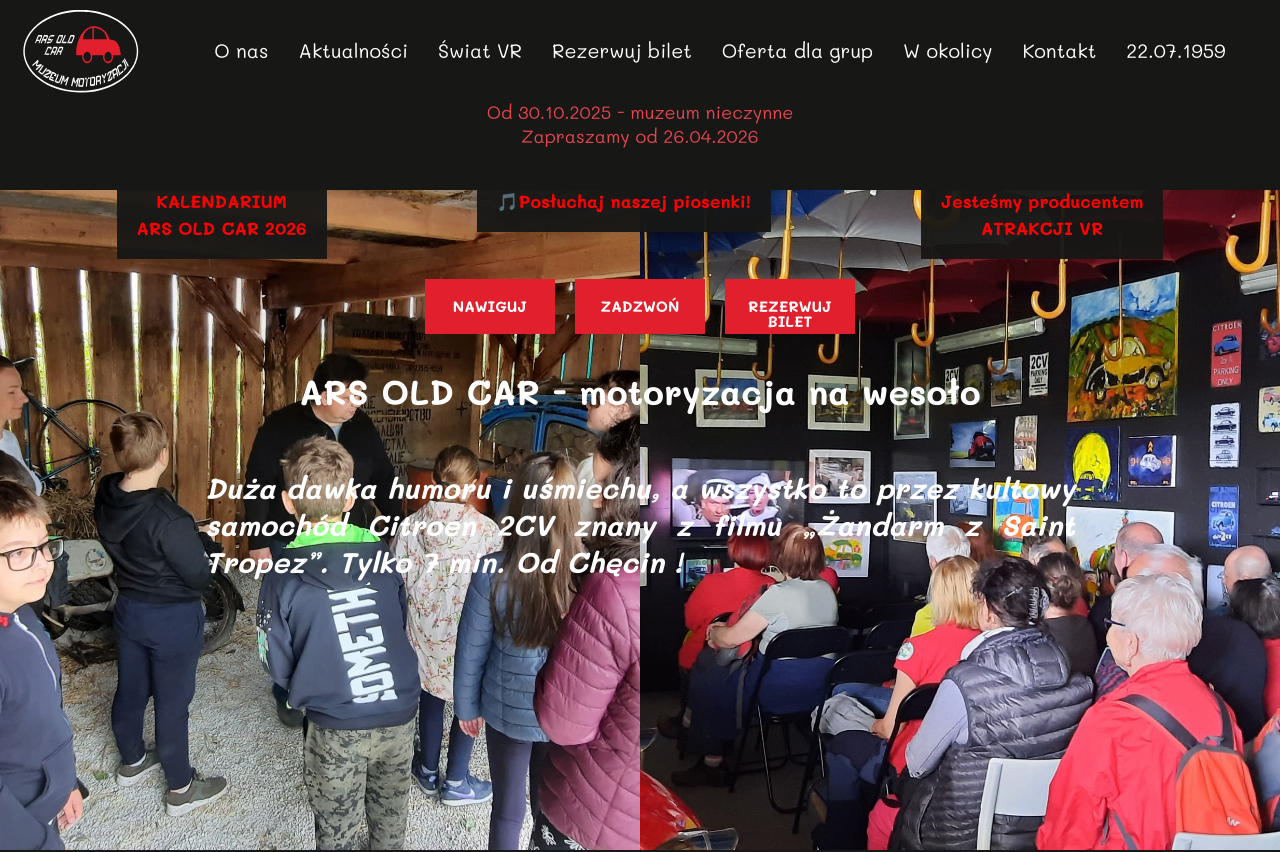
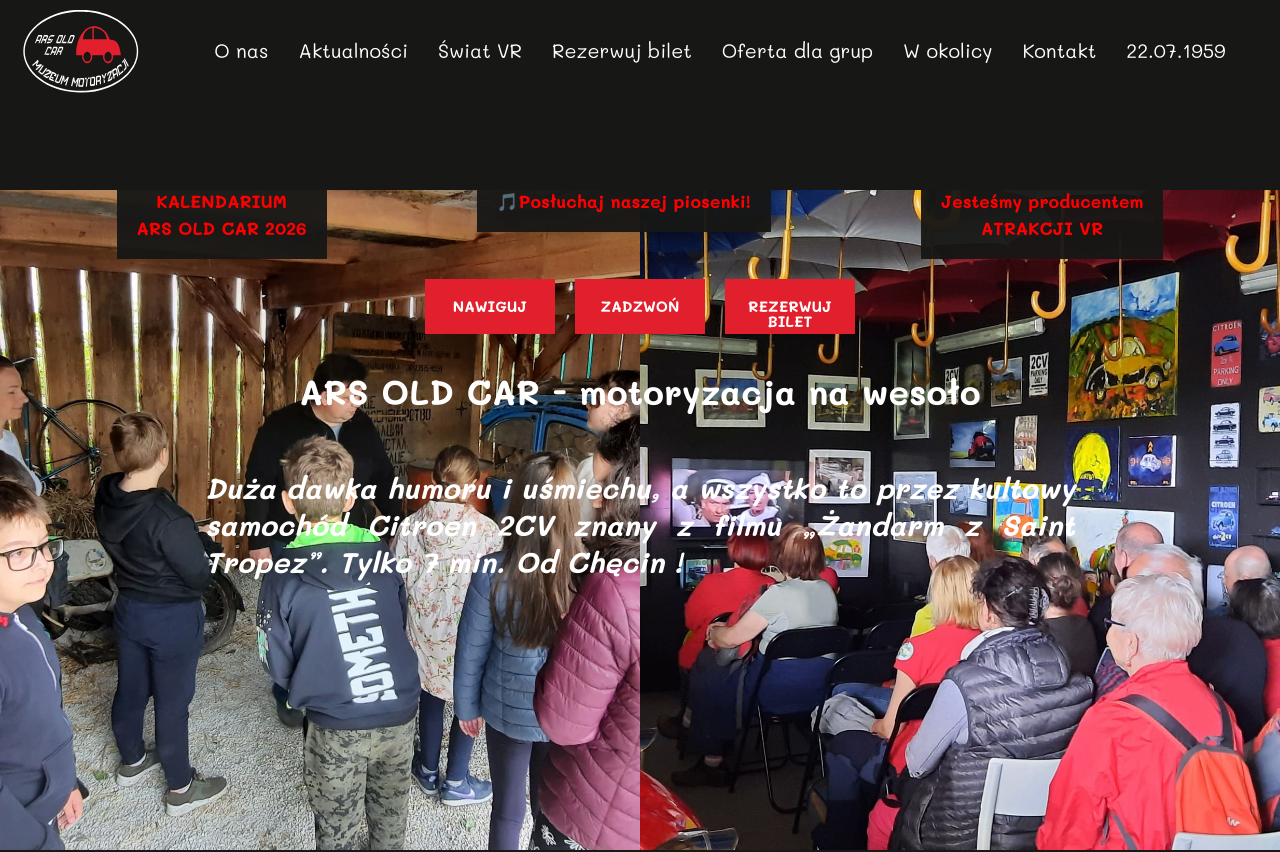
Before and after one commit to damian-guh/ars-old-car, a Next.js app: page / in a window 1280 px wide. Shown: the top 852 px of the page. Built offline with nearby package versions, Linux system fonts and the light colour scheme.

Commit message:
chore: change quick news info

```diff
--- a/src/components/Layout/Header/index.tsx
+++ b/src/components/Layout/Header/index.tsx
@@ -34,8 +34,7 @@ const Header = () => {
         />
       )}
       <QuickNewsSection>
-        <p>Od 30.10.2025 - muzeum nieczynne</p>
-        <p>Zapraszamy od 26.04.2026</p>
+        <p></p>
       </QuickNewsSection>
     </Wrapper>
   );
```
